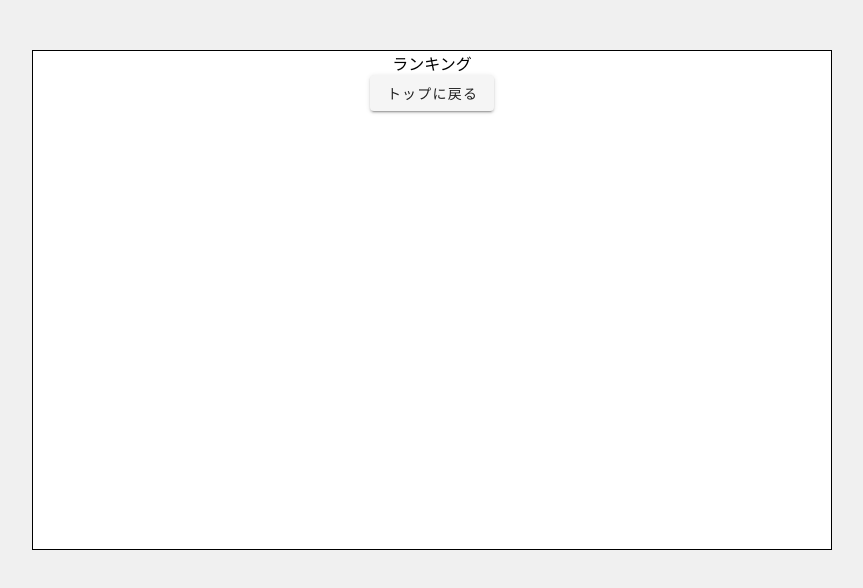
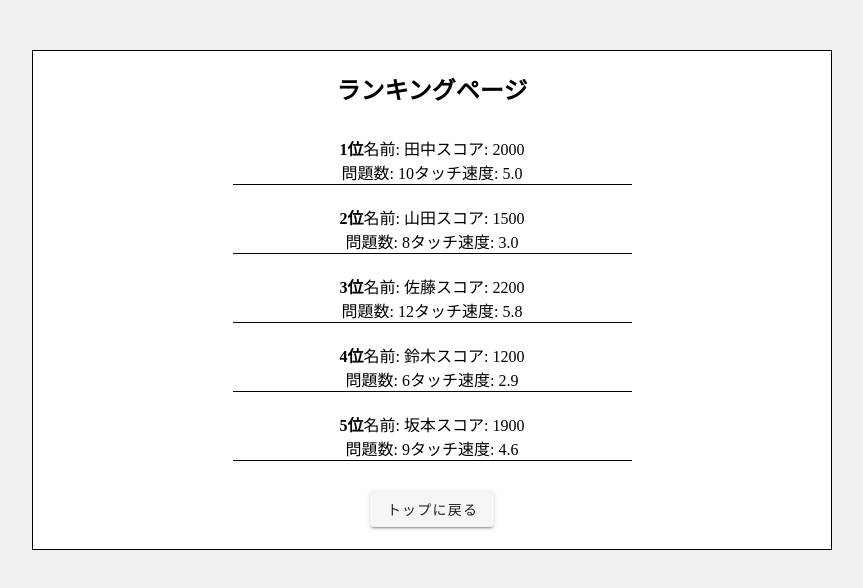
Before and after one commit to hiro0214/typing, a Nuxt app: page /ranking in a window 1280 px wide. Shown: the top 588 px of the page, without its empty margins (208-1071 px from the left). Built offline with nearby package versions, Linux system fonts and the light colour scheme.

Commit message:
score-commit

```diff
--- a/pages/game.vue
+++ b/pages/game.vue
@@ -13,11 +13,12 @@
 
     <div v-else-if="gameInfo == 'game'">
       <transition name="timebar" appear>
-        <div v-show="timeBar" class="timebar"></div>
+        <div class="timebar"></div>
       </transition>
       <p>残り時間:{{ timer }}秒</p>
       <p class="displayname">{{ displayName }}</p>
       <p class="typename">{{ typeName }}</p>
+      <p>score:{{ score }}</p>
       <p>{{ count }}問目</p>
       <p>ミスタッチ:{{ missCount }}回</p>
       <p v-show="finish" class="finish">終了!!</p>
@@ -26,6 +27,7 @@
     <div v-else-if="gameInfo == 'result'">
       <p>{{ userName }}さんの結果</p>
       <p>問題数: {{ count }}</p>
+      <p>score: {{ score }}</p>
       <p>タッチ速度: {{ keySpeed }}</p>
       <p>ミスタッチ回数: {{ missCount }}</p>
       <v-btn @click="start">もう1度</v-btn>
@@ -41,12 +43,12 @@
 
 .displayname {
   font-size:50px;
-  border-bottom:solid 1px;
   margin-top:150px;
 }
 
 .typename {
   font-size:30px;
+  border-top: solid 1px;
   &::first-letter {
     color:rgb(255, 77, 45);
   }
@@ -61,7 +63,7 @@
   height:25px;
   background:rgb(200, 200, 200);
   animation-name: timeBar;
-  animation-duration: 10s;
+  animation-duration: 90s;
   animation-timing-function: linear;
   // animation-iteration-count: infinite;
   animation-direction: reverse;
@@ -111,7 +113,7 @@ export default {
         { displayName: 'flex-wrap: wrap;', typeName: 'flex-wrap:wrap;'},
         { displayName: 'mysql -u root -p', typeName: 'mysql-uroot-p'},
         { displayName: 'position: absolute;', typeName: 'position:absolute;'},
-        { displayName: '<p>Hello World!</p>', typeName: '<p>helloworld!</p>'},
+        { displayName: 'Hello World!', typeName: 'helloworld!'},
         { displayName: 'ps aux | grep unicorn', typeName: 'psaux|grepunicorn'},
         { displayName: 'Aws Web Servise', typeName: 'awswebservice'}
         // { displayName: '', typeName: ''},
@@ -123,10 +125,11 @@ export default {
       count: 1,
       successKey: 0,
       missCount: 0,
+      timer: 90,
       setTimer: null,
-      timer: 90,
-      timeBar: false,
-      // timeBarCount: 10,
+      bonusCount: 5,
+      setBonus: null,
+      score: '',
       finish: false,
       userName: ''
     }
@@ -151,10 +154,11 @@ export default {
       this.count = 1
       this.successKey = 0
       this.missCount =  0
-      this.timer = 5
+      this.timer = 90
+      this.score = 0
       this.setTimer = null
-      this.timeBar = true
       this.finish = false
+      this.setBonus = setInterval(this.bonusDown, 1000)
     },
     typingCheck (e) {
       let type = e.key
@@ -166,6 +170,11 @@ export default {
           this.missCount ++
         }
         if (this.typeName.length === 0 ) {
+          if (this.bonusCount > 0) {
+            this.score += (String(this.displayName.replace(/\s+/g, '')).length) * 10 * 2
+          } else {
+            this.score += (String(this.displayName.replace(/\s+/g, '')).length) * 10
+          }
           this.questionClear()
           this.question(this.count)
         }
@@ -174,34 +183,18 @@ export default {
     timerDown () {
       this.timer -= 1
     },
+    bonusDown () {
+      this.bonusCount -= 1
+    },
     question (num) {
       this.displayName = this.typeList[num - 1].displayName
       this.typeName = this.typeList[num - 1].typeName
-      // this.$store.dispatch('game/setTimeBar')
     },
     questionClear () {
       this.count ++
-      // this.$store.dispatch('game/clearTimeBar')
-      this.timeBar = false
-
-      // this.timeBar = false
-      // document.getElementById('timerbar').remove(".timebar")
-      // const timeBarDom = this.$refs.timebar
-      // timeBarDom.remove()
-      // const boxDom = this.$refs.box
-      // boxDom.add(timeBarDom)
+      this.bonusCount = 5
     },
-    setTimebar () {
-      alert('set')
-    },
-    clearTimebar () {
-      alert('clear')
-    },
-    // timeBarCount() {
-    //   this.timeBarCount -= 1
-    // },
     gameFinish () {
-      // this.timeBar = false
       this.finish = true
       window.removeEventListener('keydown', this.typingCheck)
       setTimeout(this.result, 3000)
@@ -213,19 +206,13 @@ export default {
   computed: {
     keySpeed () {
       return this.successKey / 10
-    },
+    }
   },
   watch: {
-    // timeBar(val) {
-    //   if(val === true) {
-    //     this.setTimebar()
-    //   } else if (val === false) {
-    //     this.clearTimebar()
-    //   }
-    // }
     timer(val) {
       if ( val === 0 ) {
         clearInterval(this.setTimer)
+        clearInterval(this.setBonus)
         this.gameFinish()
       }
     }
--- a/pages/ranking.vue
+++ b/pages/ranking.vue
@@ -1,6 +1,53 @@
 <template>
-  <div>
-    <p>ランキング</p>
+  <div class="ranking">
+    <h2>ランキングページ</h2>
+    <ul>
+      <li v-for="(data, index) in datas" :key="data">
+        <div class="upper-info">
+          <strong>{{ index + 1 }}位</strong>
+          <span>名前: {{ data.name }}</span>
+          <span>スコア: {{ data.score }}</span>
+        </div>
+        <div class="lower-info">
+          <span>問題数: {{ data.question }}</span>
+          <span>タッチ速度: {{ data.keyspeed }}</span>
+        </div>
+      </li>
+    </ul>
     <v-btn to="/">トップに戻る</v-btn>
   </div>
 </template>
+
+<script>
+export default {
+  data () {
+    return {
+      datas: [
+        {name: '田中', score: '2000', question: '10', keyspeed: '5.0'},
+        {name: '山田', score: '1500', question: '8', keyspeed: '3.0'},
+        {name: '佐藤', score: '2200', question: '12', keyspeed: '5.8'},
+        {name: '鈴木', score: '1200', question: '6', keyspeed: '2.9'},
+        {name: '坂本', score: '1900', question: '9', keyspeed: '4.6'},
+      ]
+    }
+  }
+}
+</script>
+
+<style scoped lang="scss">
+
+.ranking {
+  padding:20px 0;
+}
+
+ul {
+  list-style: none;
+  margin:30px auto;
+  li {
+    width:50%;
+    border-bottom:solid 1px;
+    margin:20px auto;
+  }
+}
+
+</style>
```
